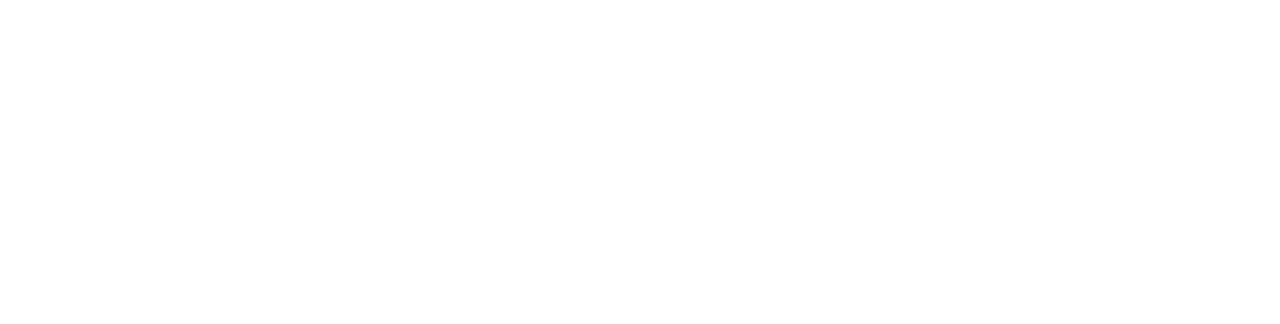
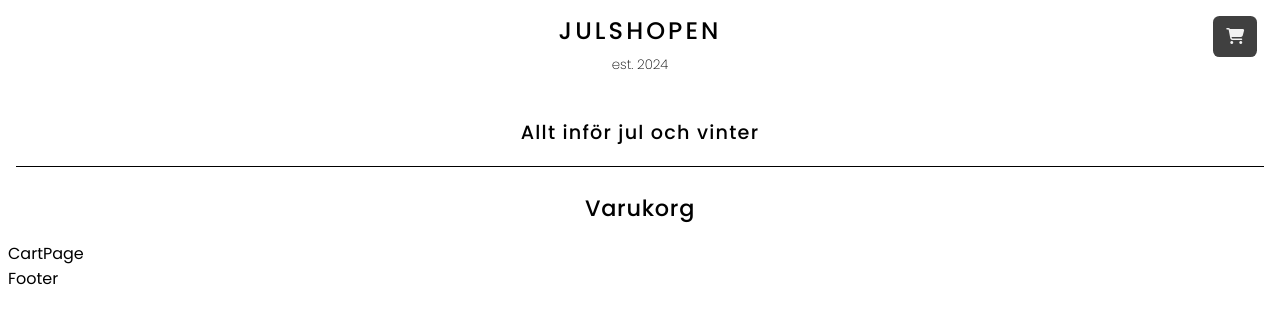
Before and after one commit to fredrika-g/webshop-project, a React (Vite) app in the folder frontend/: page /cart in a window 1280 px wide. Before the commit this address had no page. Shown: the top 324 px of the page. Built offline with nearby package versions, Linux system fonts and the light colour scheme.

Commit message:
adding cart FE

```diff
--- a/frontend/src/Components/PageHeading.tsx
+++ /dev/null
@@ -1,3 +0,0 @@
-export const PageHeading = ({ content }: { content: string }) => {
-  return <h1>{content}</h1>;
-};
--- a/frontend/src/Components/UI/Button.tsx
+++ b/frontend/src/Components/UI/Button.tsx
@@ -5,15 +5,16 @@
 type ButtonProps = {
   content: string | ReactNode;
   navigate: boolean;
-  id: number;
+  classes: string;
+  to: string;
 };
 
-export const Button = ({ content, navigate, id }: ButtonProps) => {
+export const Button = ({ content, navigate, classes, to }: ButtonProps) => {
   if (!navigate) {
-    return <button className='btn'>{content}</button>;
+    return <button className={`btn ${classes}`}>{content}</button>;
   } else {
     return (
-      <NavLink className='btn' to={`/product/${id}`}>
+      <NavLink className={`btn ${classes}`} to={to}>
         {content}
       </NavLink>
     );
--- a/frontend/src/Components/UI/CardFooter.tsx
+++ b/frontend/src/Components/UI/CardFooter.tsx
@@ -15,9 +15,15 @@
         <Button
           content={<i className='fa-solid fa-cart-shopping'></i>}
           navigate={false}
-          id={product.id}
+          classes='default'
+          to={''}
         />
-        <Button content='Mer Info' navigate={true} id={product.id} />
+        <Button
+          content='Mer Info'
+          navigate={true}
+          classes='default'
+          to={`/product/${product.id}`}
+        />
       </ButtonGroup>
     </div>
   );
--- a/frontend/src/Components/UI/Header.module.css
+++ b/frontend/src/Components/UI/Header.module.css
@@ -1,5 +1,8 @@
 .header {
-  padding: 0.5rem;
+  padding-inline: 0.5rem;
+  padding-bottom: 0.5rem;
+  margin-top: 1rem;
+  position: relative;
 
   .headerContent {
     display: flex;
@@ -35,4 +38,10 @@
       letter-spacing: 0.1ch;
     }
   }
+
+  .cartBtn {
+    position: absolute;
+    top: 0;
+    right: 15px;
+  }
 }
--- a/frontend/src/Components/UI/Header.tsx
+++ b/frontend/src/Components/UI/Header.tsx
@@ -1,4 +1,6 @@
 import styles from './Header.module.css';
+
+import { Button } from './Button';
 
 export const Header = () => {
   return (
@@ -10,6 +12,12 @@
         </div>
         <p>Allt inför jul och vinter</p>
       </div>
+      <Button
+        content={<i className='fa-solid fa-cart-shopping'></i>}
+        navigate={true}
+        classes={styles.cartBtn}
+        to={`/cart`}
+      />
     </header>
   );
 };
--- /dev/null
+++ b/frontend/src/Components/UI/PageHeading.tsx
@@ -0,0 +1,9 @@
+type PageHeadingProps = {
+  content: string;
+  size: string;
+  page: string;
+};
+
+export const PageHeading = ({ content, size, page }: PageHeadingProps) => {
+  return <h1 className={`heading-${size} ${page}`}>{content}</h1>;
+};
--- /dev/null
+++ b/frontend/src/Pages/CartPage.tsx
@@ -0,0 +1,13 @@
+import { MainLayout } from '../Layouts/MainLayout';
+import { PageHeading } from '../Components/UI/PageHeading';
+
+export const CartPage = () => {
+  return (
+    <>
+      <MainLayout>
+        <PageHeading content={'Varukorg'} size={'md'} page={'cart'} />
+        <div>CartPage</div>
+      </MainLayout>
+    </>
+  );
+};
--- a/frontend/src/Pages/MainPage.tsx
+++ b/frontend/src/Pages/MainPage.tsx
@@ -4,6 +4,7 @@
 import { IProduct } from '../Models/IProduct';
 
 import { MainLayout } from '../Layouts/MainLayout';
+import { PageHeading } from '../Components/UI/PageHeading';
 
 import { GridList } from '../Components/UI/GridList';
 import { Card } from '../Components/UI/Card';
@@ -21,6 +22,7 @@
 
   return (
     <MainLayout>
+      <PageHeading content={'Våra Produkter'} size={'lg'} page={'products'} />
       <GridList>
         {products &&
           products.map((product) => {
--- a/frontend/src/Pages/ProductPage.tsx
+++ b/frontend/src/Pages/ProductPage.tsx
@@ -5,6 +5,7 @@
 
 import { IProduct } from '../Models/IProduct';
 import { MainLayout } from '../Layouts/MainLayout';
+import { PageHeading } from '../Components/UI/PageHeading';
 
 export const ProductPage = () => {
   const [product, setProduct] = useState<IProduct>();
@@ -24,8 +25,11 @@
 
   return (
     <MainLayout>
-      <div>ProductPage</div>
-      <div>{product && product.title}</div>
+      <PageHeading
+        content={product ? product.title : 'Null'}
+        size={'md'}
+        page={'singleProduct'}
+      />
     </MainLayout>
   );
 };
--- a/frontend/src/index.css
+++ b/frontend/src/index.css
@@ -81,3 +81,23 @@
   object-fit: cover;
   aspect-ratio: 1;
 }
+
+h1 {
+  font-weight: 500;
+}
+.heading-lg {
+  font-size: 1.8rem;
+  letter-spacing: 0.1ch;
+}
+
+.heading-md {
+  font-size: 1.4rem;
+  letter-spacing: 0.05ch;
+}
+
+h1.products,
+h1.cart {
+  margin: 0 auto;
+  width: max-content;
+  padding-block: 1rem;
+}
--- a/frontend/src/main.tsx
+++ b/frontend/src/main.tsx
@@ -7,6 +7,7 @@
 
 import { MainPage } from './Pages/MainPage.tsx';
 import { ProductPage } from './Pages/ProductPage.tsx';
+import { CartPage } from './Pages/CartPage.tsx';
 
 createRoot(document.getElementById('root')!).render(
   <StrictMode>
@@ -14,6 +15,7 @@
       <Routes>
         <Route path='/' element={<MainPage />} />
         <Route path='product/:id' element={<ProductPage />} />
+        <Route path='cart/' element={<CartPage />} />
       </Routes>
 
       <App />
```
Also changed, not shown: 1 other file (tests, documents, lock files or other folders).
